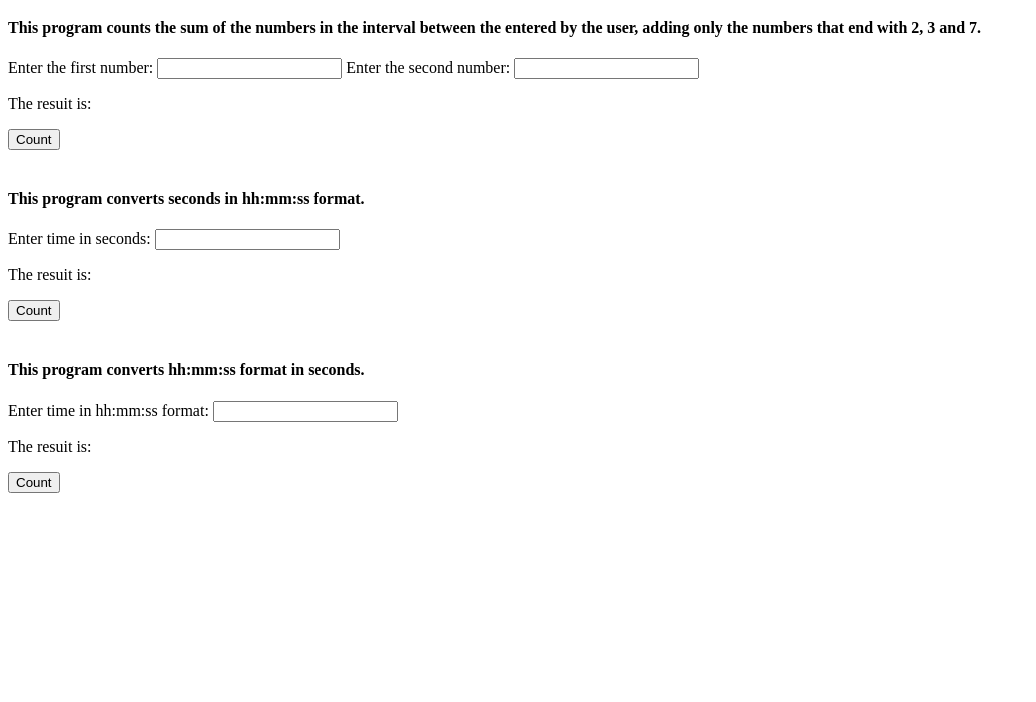
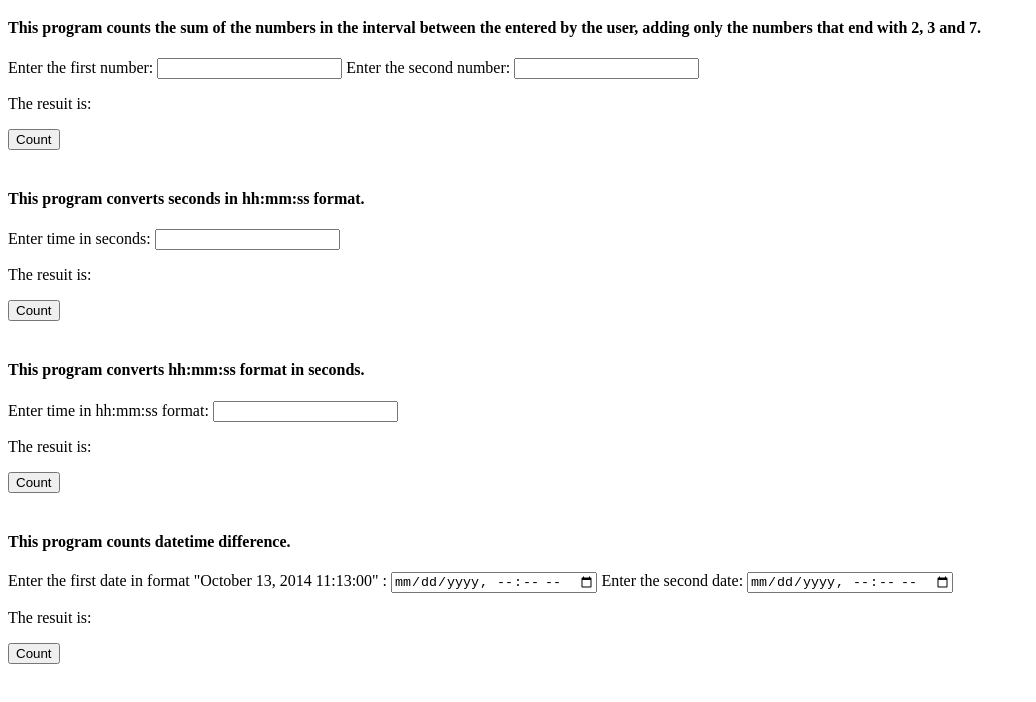
Before and after one commit to yuchernikov/homeworks, a plain HTML site: page WD_PS2_Javascript_RegExp/warm-up/index.html in a window 1280 px wide. Shown: the part 68-770 px from the top of the page, without its empty margins (0-1036 px from the left). Drawn offline with Linux system fonts and the light colour scheme.

Commit message:
-1 problem

```diff
--- a/WD_PS2_Javascript_RegExp/warm-up/index.html
+++ b/WD_PS2_Javascript_RegExp/warm-up/index.html
@@ -16,34 +16,48 @@
       between the entered by the user, adding only the numbers that
       end with 2, 3 and 7.
     </h4>
-    <form class="form" action="index.html" method="post">
+    <form action="index.html">
       <label for="firstNumber">Enter the first number:</label>
       <input type="number" id="firstNumber">
       <label for="secondNumber">Enter the second number:</label>
       <input type="number" id="secondNumber">
     </form>
     <p id="resultSum">The resuit is:</p>
-    <button type="button" name="button" onclick="countSum()">Count</button>
+    <button type="button" onclick="countSum()">Count</button>
   </section>
 
   <section>
     <h4>This program converts seconds in hh:mm:ss format.</h4>
-    <form class="form" action="index.html" method="post">
+    <form action="index.html">
       <label for="seconds">Enter time in seconds:</label>
       <input type="number" id="seconds">
     </form>
     <p id="resultSeconds">The resuit is:</p>
-    <button type="button" name="button" onclick="countSeconds()">Count</button>
+    <button type="button" onclick="countSeconds()">Count</button>
   </section>
 
   <section>
     <h4>This program converts hh:mm:ss format in seconds.</h4>
-    <form class="form" action="index.html" method="post">
+    <form action="index.html">
       <label for="time">Enter time in hh:mm:ss format:</label>
       <input type="text" id="time">
     </form>
     <p id="resultTime">The resuit is:</p>
-    <button type="button" name="button" onclick="countTime()">Count</button>
+    <button type="button" onclick="countTime()">Count</button>
+  </section>
+
+  <section>
+    <h4>This program counts datetime difference.</h4>
+    <form action="index.html">
+      <label for="firstDatetime">
+        Enter the first date in format "October 13, 2014 11:13:00" :
+      </label>
+      <input type="datetime-local" id="firstDatetime">
+      <label for="secondDatetime">Enter the second date:</label>
+      <input type="datetime-local" id="secondDatetime">
+    </form>
+    <p id="resultDatetime">The resuit is:</p>
+    <button type="button" onclick="countDateTime()">Count</button>
   </section>
 
 </body>
--- a/WD_PS2_Javascript_RegExp/warm-up/script.js
+++ b/WD_PS2_Javascript_RegExp/warm-up/script.js
@@ -14,7 +14,7 @@ function countSum() {
       sum += i;
     }
   }
-  document.getElementById("resultSum").innerHTML =
+  document.getElementById("resultSum").innerText =
   "The resuit is: " + sum;
 }
 
@@ -33,7 +33,7 @@ function countSeconds() {
   if (seconds < 10) {
     seconds = "0" + seconds;
   }
-  document.getElementById("resultSeconds").innerHTML =
+  document.getElementById("resultSeconds").innerText =
   "The resuit is: " + hours + ":" + minutes + ":" + seconds;
 }
 
@@ -46,7 +46,111 @@ function countTime() {
   console.log(hours);
   let minutes = +arrayOfStrings[1];
   let seconds = +arrayOfStrings[2];
-  document.getElementById("resultTime").innerHTML =
+  document.getElementById("resultTime").innerText =
   "The resuit is: " + (hours * 3600 + minutes * 60 + seconds);
+}
 
-}
+function countDateTime() {
+  const firstDatetime = document.getElementById("firstDatetime").value;
+  const secondDatetime = document.getElementById("secondDatetime").value;
+  console.log("first "+firstDatetime);
+  console.log("secon "+secondDatetime);
+  if(firstDatetime === "" || secondDatetime === ""){
+    document.getElementById("resultDateTime").innerHTML =
+    "The resuit is: date is not correct!";
+    //  alert(typeof (firstDatetime));
+    return;
+  }
+
+  let minDate = new Date(firstDatetime);
+  let maxDate = new Date(secondDatetime);
+  if (minDate.getTime() > maxDate.getTime()){
+    [minDate,maxDate] = [maxDate,minDate];
+  }
+  console.log("min "+minDate);
+  console.log("max "+maxDate);
+
+  const minYear = minDate.getUTCFullYear();
+  const minMonth = minDate.getUTCMonth() + 1;
+  const minDay = minDate.getUTCDate();
+  const minHour = minDate.getUTCHours();
+  const minMinute = minDate.getUTCMinutes();
+  const maxYear = maxDate.getUTCFullYear();
+  const maxMonth = maxDate.getUTCMonth() + 1;
+  const maxDay = maxDate.getUTCDate();
+  const maxHour = maxDate.getUTCHours();
+  const maxMinute = maxDate.getUTCMinutes();
+  console.log("max "+maxYear+" "+maxMonth+" "+maxDay+" "+maxHour+" "+maxMinute);
+  console.log("min "+minYear+" "+minMonth+" "+minDay+" "+minHour+" "+minMinute);
+
+  let years = maxYear - minYear;
+
+  let monthes = maxMonth - minMonth;
+  if (maxMonth < minMonth){
+    years--;
+    monthes += 12;
+  }
+
+  let days = maxDay - minDay;
+  if (maxDay < minDay){
+    if(monthes === 0){
+      monthes = 11;
+      years--;
+    } else {
+      monthes--;
+    }
+    days += daysAtPrevMonth(maxMonth, maxYear);
+    // let prevMonth = maxMonth - 1;
+    // if (prevMonth === 2){
+    //   if (maxYear % 4 === 0){
+    //     days += 29;
+    //   } else{
+    //     days += 28;
+    //   }
+    // } else if (prevMonth === 4 || prevMonth === 6 || prevMonth === 9 ||
+    //   prevMonth === 11){
+    //     days += 30;
+    // } else{
+    //   days += 31;
+    // }
+  }
+
+  let minutes = maxMinute - minMinute;
+  let hours = maxHour - minHour;
+
+  if (maxMinute < minMinute){
+    hours--;
+    minutes += 60;
+  }
+
+  if (maxHour < minHour){
+    if (days === 0) {
+      days += daysAtPrevMonth(maxMonth, maxYear) - 1;
+      monthes--;
+    } else {
+      days--;
+    }
+    hours += 24;
+  }
+
+
+    document.getElementById("resultDatetime").innerHTML =
+    "The resuit is: " + years + " years " + monthes + " monthes " + days +
+    " days " + hours + " hours " + minutes + " minutes ";
+  }
+
+  function daysAtPrevMonth(maxMonth, maxYear){
+    let prevMonth = maxMonth - 1;
+    if (prevMonth === 2){
+      if (maxYear % 4 === 0){
+        return 29;
+      } else{
+        return 28;
+      }
+    } else if (prevMonth === 4 || prevMonth === 6 || prevMonth === 9 ||
+      prevMonth === 11){
+        return 30;
+    } else{
+      return 31;
+    }
+  }
```
